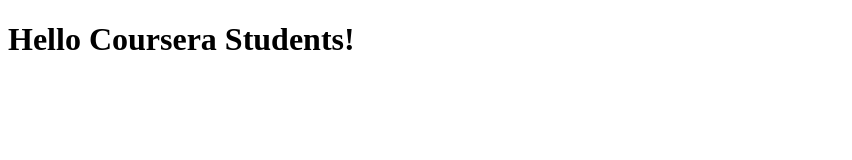
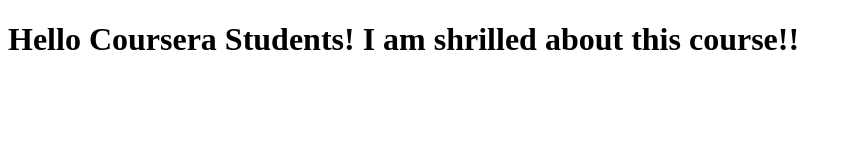
Before and after one commit to databoyew/coursera-test, a plain HTML site: page index.html in a window 1280 px wide. Shown: the whole page, without its empty margins (0-852 px from the left). Drawn offline with Linux system fonts and the light colour scheme.

Commit message:
New version of web file.

```diff
--- a/index.html
+++ b/index.html
@@ -5,6 +5,6 @@
     <title>Hello Coursera</title>
   </head>
   <body>
-    <h1>Hello Coursera Students!</h1>
+    <h1>Hello Coursera Students! I am shrilled about this course!!</h1>
   </body>
 </html>
```
